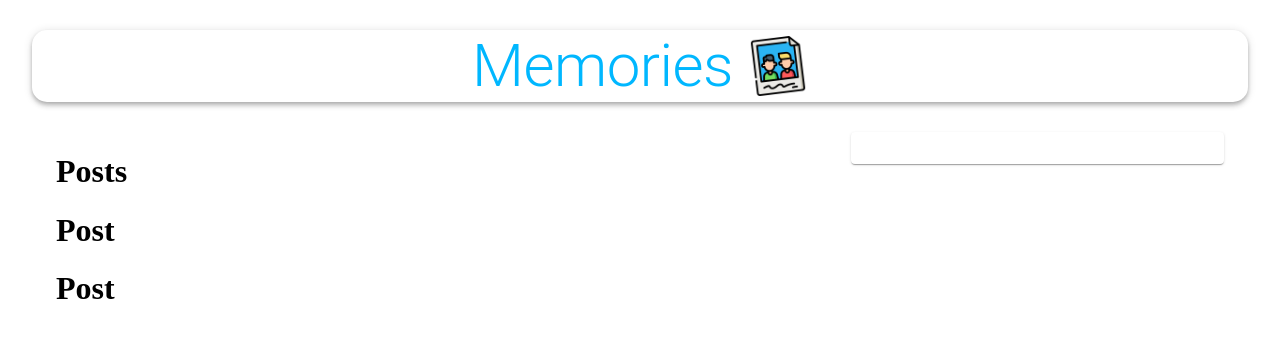
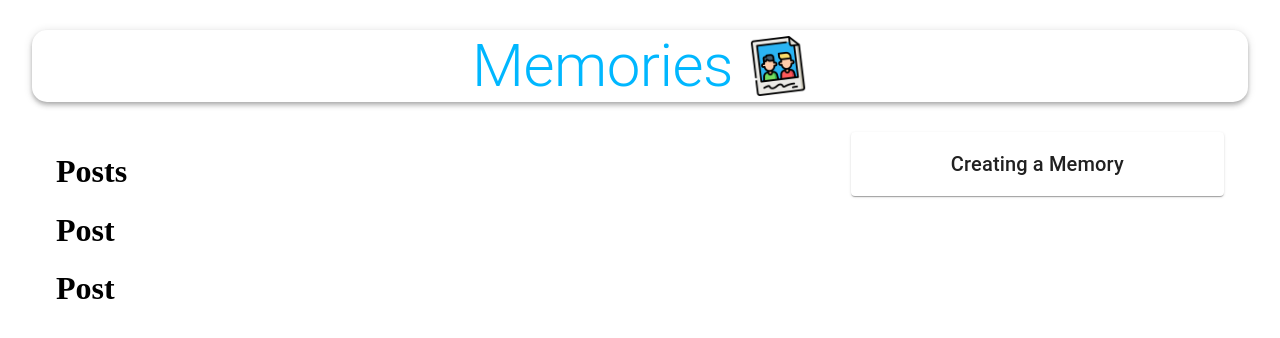
Before and after one commit to Decomplosed/memories-app, a React (Create React App) app in the folder client/: page / in a window 1280 px wide. Shown: the top 338 px of the page. Built offline with nearby package versions, Linux system fonts and the light colour scheme; no server answers.

Commit message:
render Typography

```diff
--- a/client/src/components/Form/Form.js
+++ b/client/src/components/Form/Form.js
@@ -15,7 +15,9 @@ const Form = () => {
         noValidate
         className={classes.form}
         onSubmit={handleSubmit}
-      ></form>
+      >
+        <Typography variant='h6'>Creating a Memory</Typography>
+      </form>
     </Paper>
   );
 };
```
